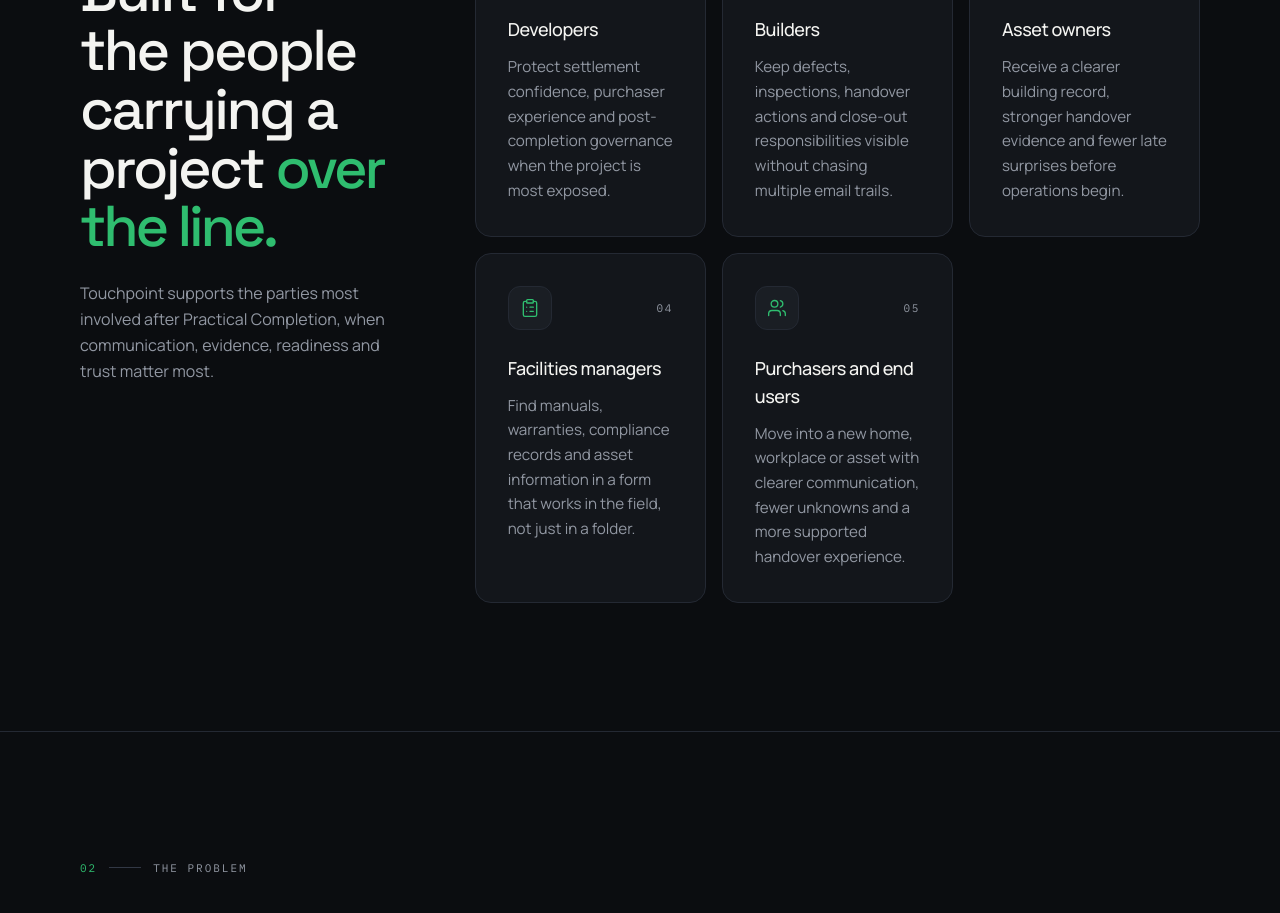
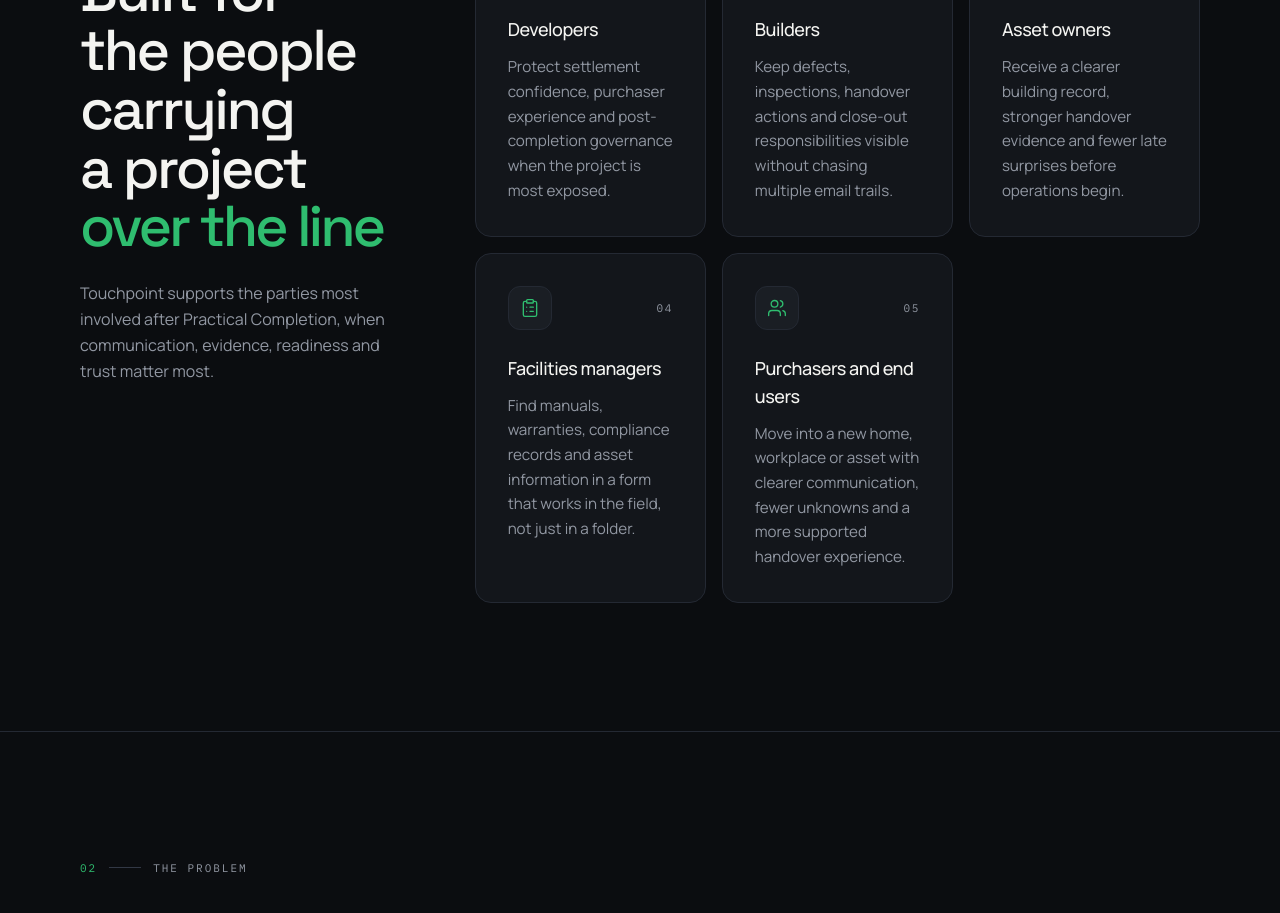
Before and after one commit to EVAVO-STUDIO/touchpoint, a Next.js app: page / in a window 1280 px wide. Shown: the part 1440-2353 px from the top of the page. Built offline with nearby package versions, Linux system fonts and the light colour scheme.

Commit message:
fix: remove headline terminal punctuation

```diff
--- a/components/sections/who-we-help.tsx
+++ b/components/sections/who-we-help.tsx
@@ -46,7 +46,7 @@ export function WhoWeHelp() {
             <Reveal delay={0.05}>
               <h2 className="display-lg mt-8 text-balance">
                 Built for the people carrying a project{' '}
-                <span className="italic-accent text-accent">over the line.</span>
+                <span className="italic-accent text-accent">over the line</span>
               </h2>
             </Reveal>
             <Reveal delay={0.1}>
```
